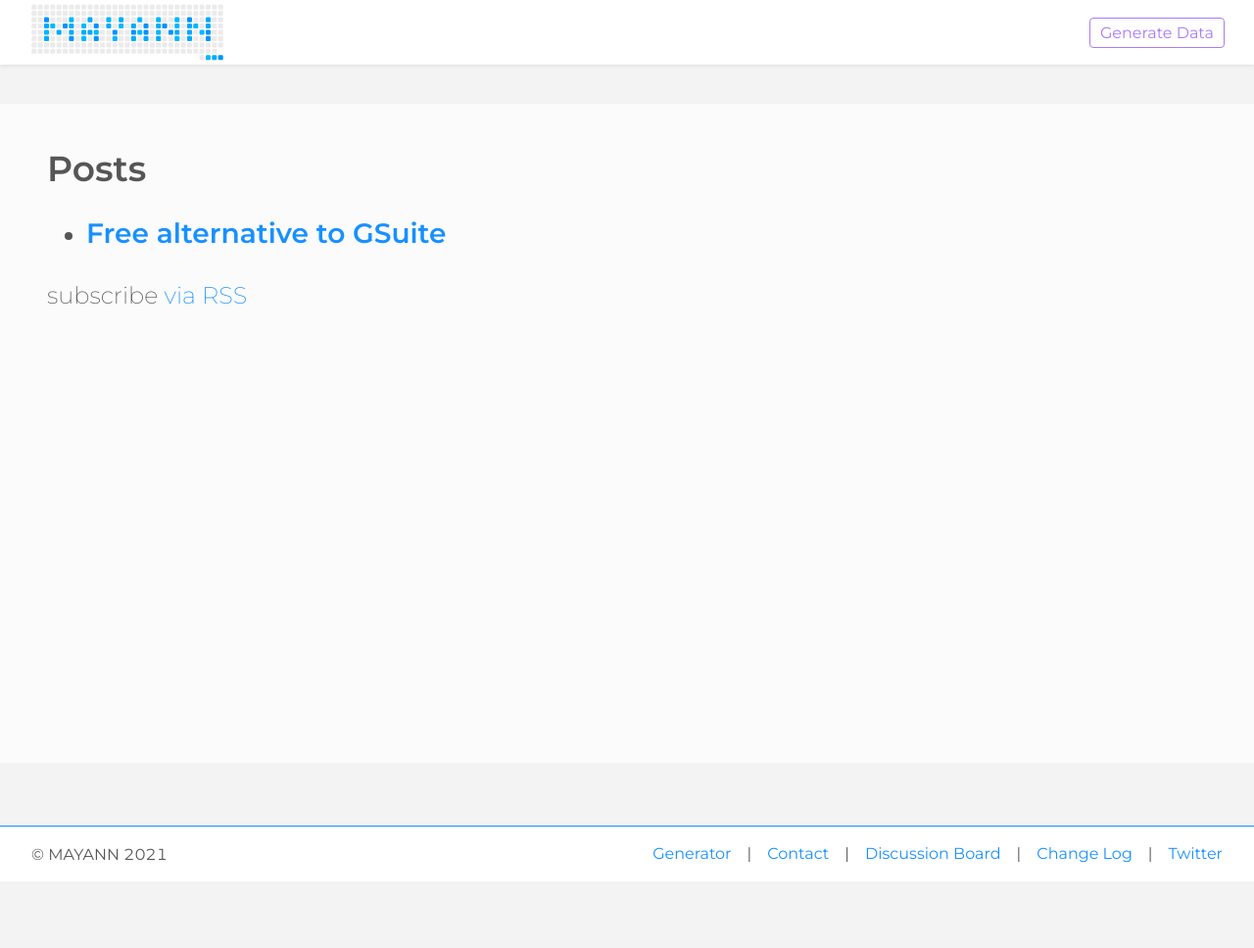
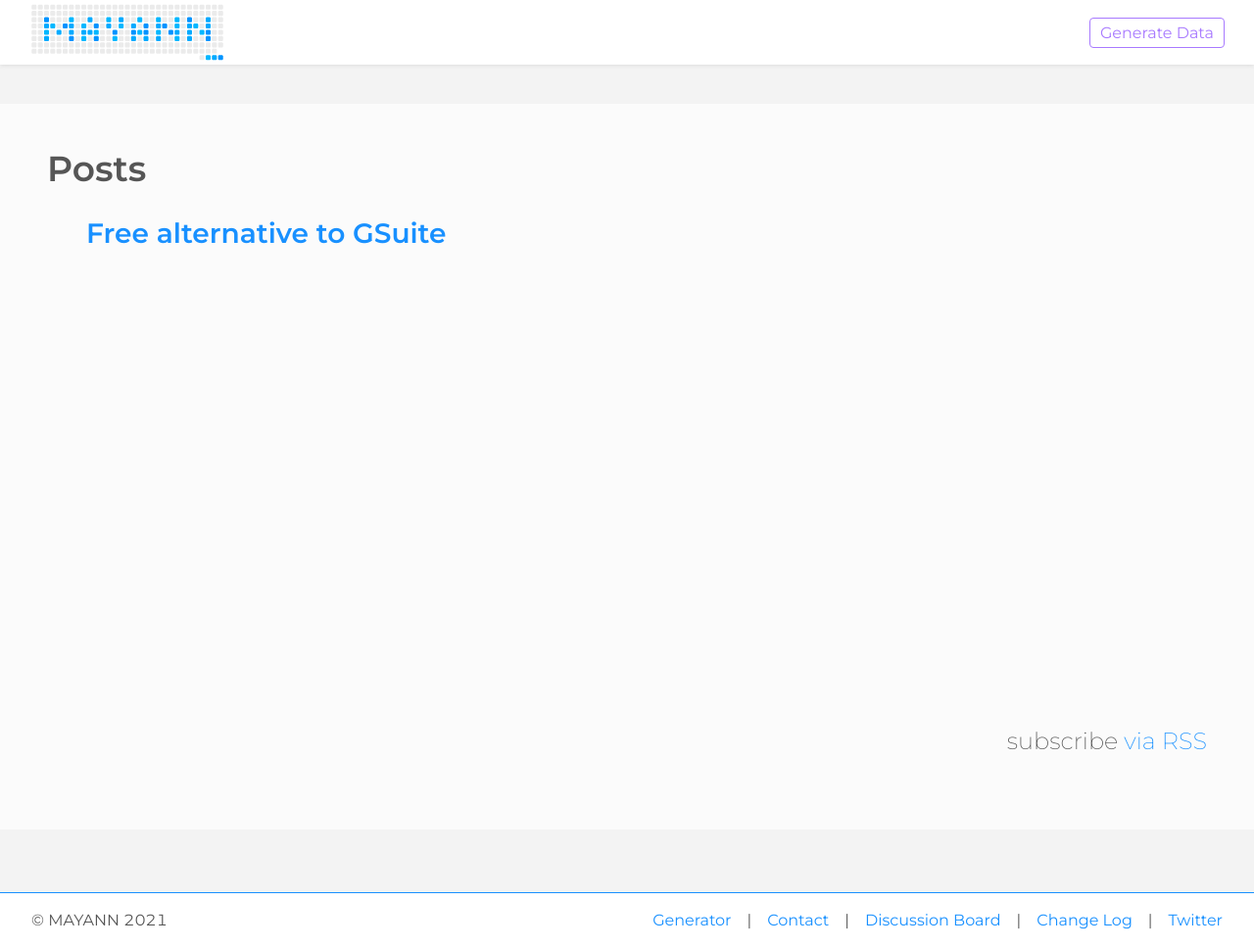
Before and after one commit to k4wo/mayann, a Jekyll site: the page built from index.markdown, in a window 1280 px wide. Shown: the whole page at 98% size. Built offline with Jekyll 4.4.1, drawn with Linux system fonts in a browser that asks for light colours; before the commit the page ends 900 px from its top, so only the background shows below that.

Commit message:
update home page css

```diff
--- a/assets/css/main.css
+++ b/assets/css/main.css
@@ -187,3 +187,12 @@ footer {
     display: none;
   }
 }
+
+.post-list {
+  list-style-type: none;
+  min-height: 55vh;
+}
+
+.rss-subscribe {
+  text-align: right;
+}
```
